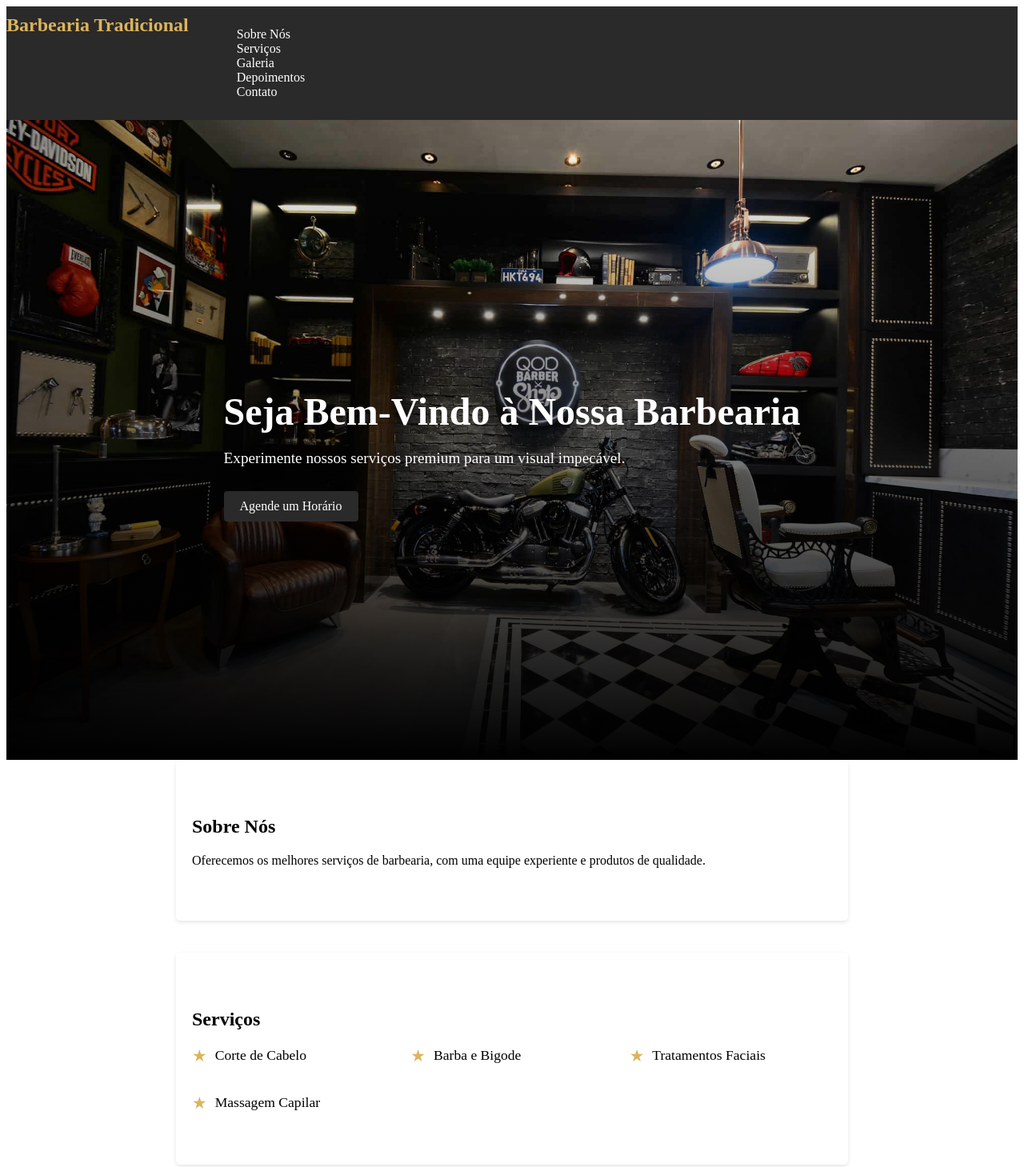
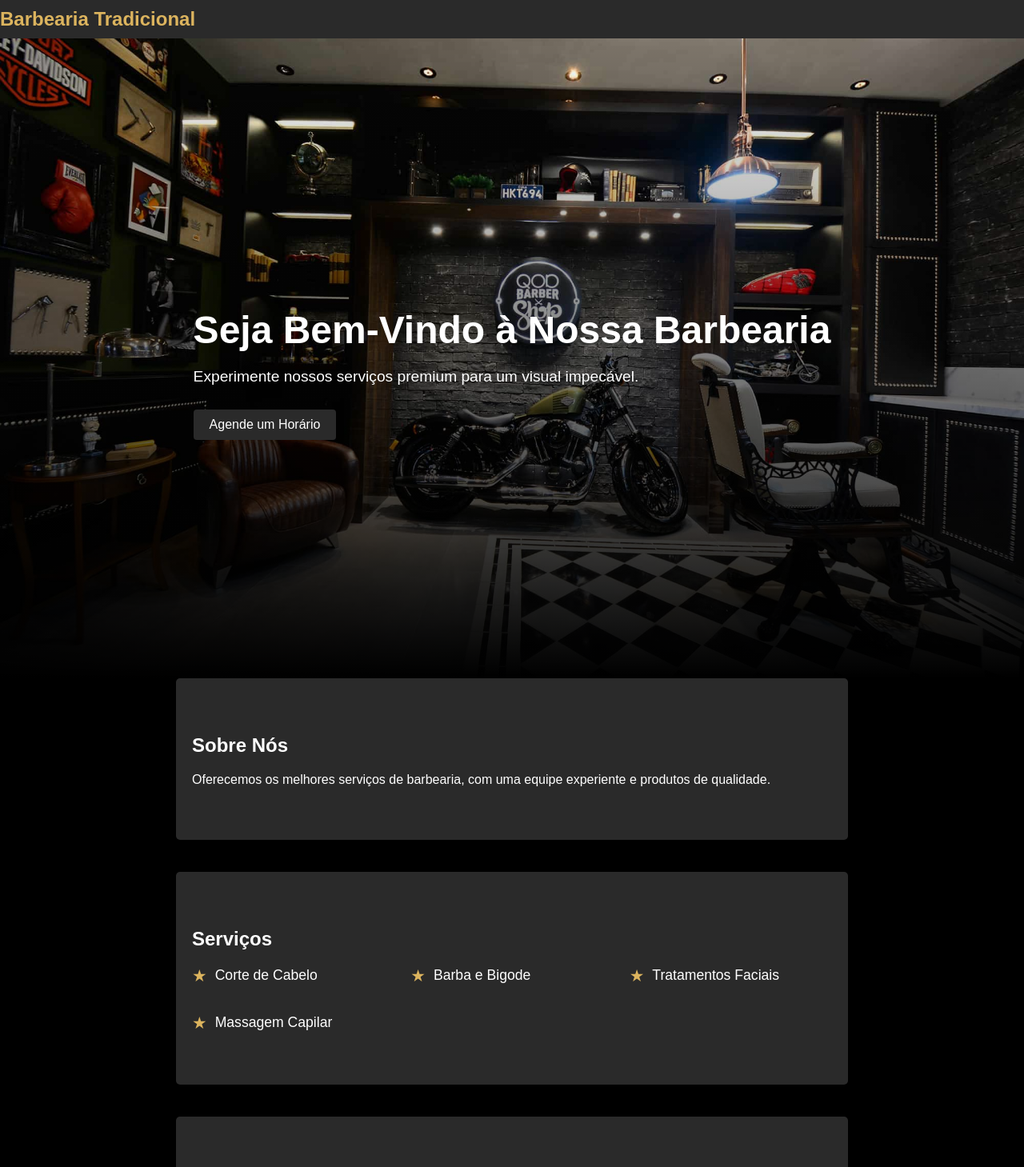
Before and after one commit to Katsyds/tcc2, a website: page barbearia/servidor/public/index.html in a window 1280 px wide. Shown: the top 1459 px of the page at 80% size. Drawn offline with Linux system fonts and the light colour scheme.

Commit message:
falta o nav

```diff
--- a/barbearia/servidor/public/index.html
+++ b/barbearia/servidor/public/index.html
@@ -10,13 +10,7 @@
     <header>
         <nav>
             <div class="logo">Barbearia Tradicional</div>
-            <ul>
-                <li><a href="#about">Sobre Nós</a></li>
-                <li><a href="#services">Serviços</a></li>
-                <li><a href="#gallery">Galeria</a></li>
-                <li><a href="#testimonials">Depoimentos</a></li>
-                <li><a href="#contact">Contato</a></li>
-            </ul>
+
         </nav>
     </header>
 
--- a/barbearia/servidor/public/style.css
+++ b/barbearia/servidor/public/style.css
@@ -1,11 +1,15 @@
 npm install express mongoose body-parser
-
+*{
+    margin: 0;
+    padding: 0;
+}
 /* Estilos gerais */
 body {
-    background-color: #fff;
+    background-color: #000 ;
     margin: 0;
     padding: 0;
     font-family: Arial, sans-serif;
+    color: #fff;
 }
 
 header {
@@ -159,7 +163,7 @@ nav ul li a:hover {
 
 /* Testimonials section */
 .testimonial {
-    background-color: #fff;
+    background-color: #3a3a3a;
     padding: 20px;
     border-radius: 5px;
     box-shadow: 0px 2px 5px rgba(0, 0, 0, 0.1);
@@ -169,7 +173,7 @@ nav ul li a:hover {
 .testimonial blockquote {
     font-style: italic;
     margin-bottom: 10px;
-    color: #2a2a2a;
+    color: #ccc;
 }
 
 /* Contact section */
@@ -177,7 +181,7 @@ nav ul li a:hover {
     max-width: 800px;
     margin: 0 auto;
     padding: 50px 20px;
-    background-color: #fff;
+    background-color: #2a2a2a;
     box-shadow: 0px 2px 5px rgba(0, 0, 0, 0.1);
     border-radius: 5px;
     margin-bottom: 40px;
```
Also changed, not shown: 1 other file.
